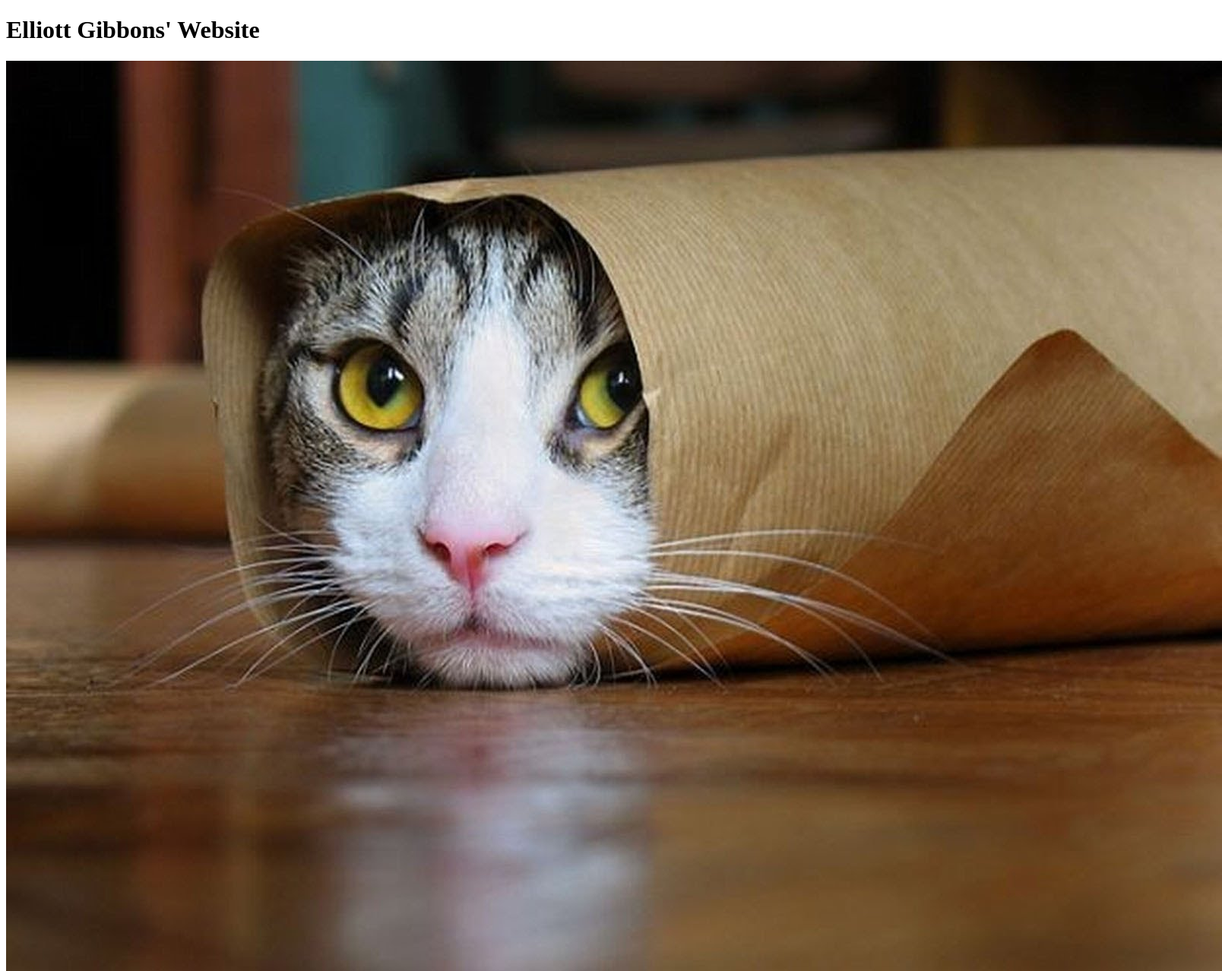
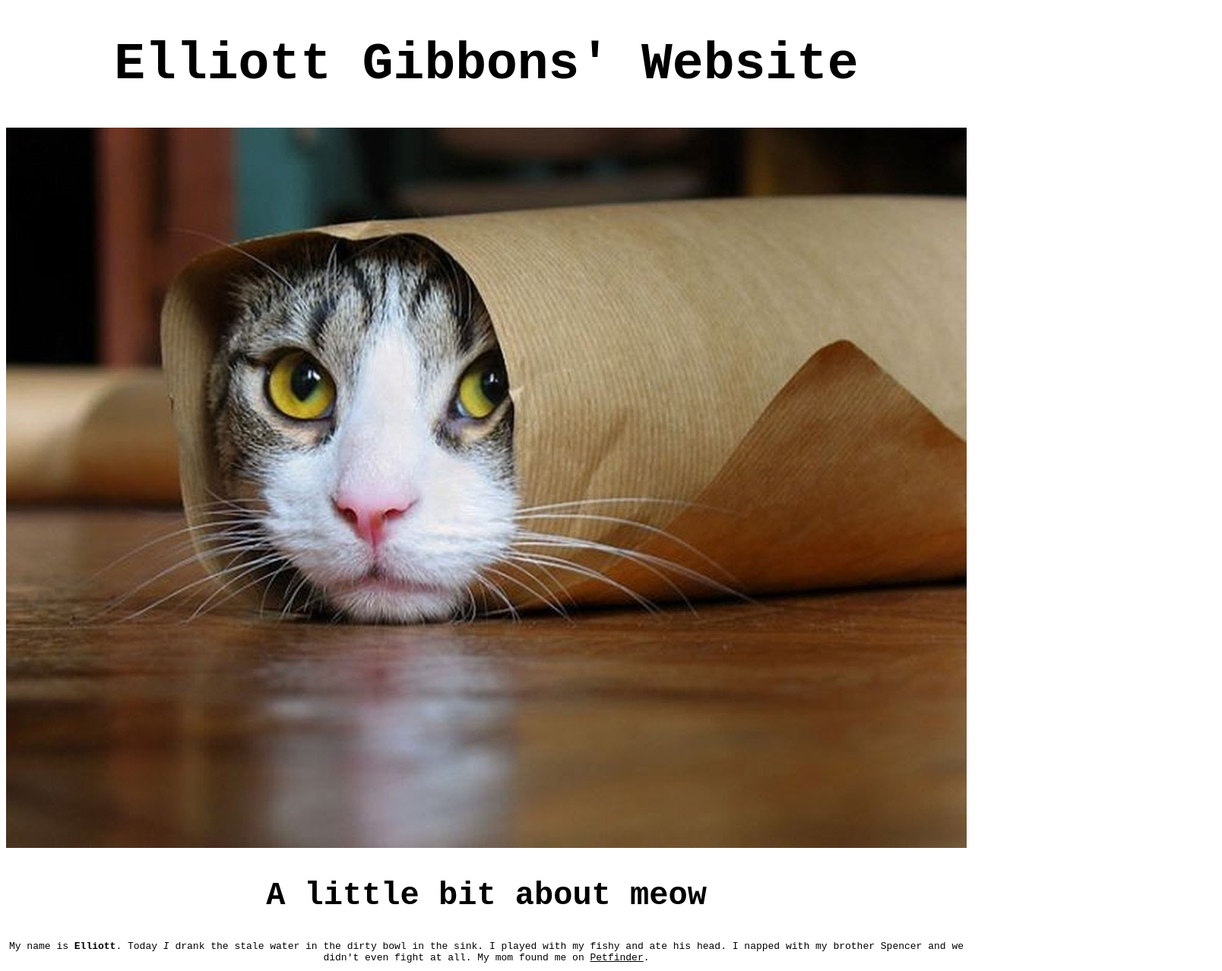
Before and after one commit to rachelegibbons/elliotts-website, a plain HTML site: page elliotts-website.html in a window 1280 px wide. Shown: the top 1278 px of the page at 76% size, 1608 px wide, since content can reach past the window. Drawn offline with Linux system fonts and the light colour scheme.

Commit message:
Update CSS

```diff
--- /dev/null
+++ b/css/styles.css
@@ -0,0 +1,29 @@
+body {
+  font-family: monospace;
+  text-align: center;
+}
+
+h1 {
+  font-size: 68px;
+  color: black;
+}
+
+img {
+  max-width: 100%;
+}
+
+h2 {
+  font-size: 42px;
+}
+
+h3 {
+  font-size: 36px;
+}
+
+a:link, a:active, a:visited {
+  color: black;
+}
+
+a:hover {
+  background-color: yellow;
+}
--- a/elliotts-website.html
+++ b/elliotts-website.html
@@ -1,11 +1,14 @@
 <!DOCTYPE HTML>
 <html>
   <head>
+      <link href="css/styles.css" rel="stylesheet" type="text/css">
     <title>Elliott's Web Page</title>
   </head>
   <body>
     <h1>Elliott Gibbons' Website</h1>
-    <img src="img/cat-2.jpg" alt="Image of another cat">
+    <div class="img">
+      <img src="img/cat-2.jpg" alt="Image of another cat">
+    </div>
     <h2>A little bit about meow</h2>
     <p>My name is <strong>Elliott</strong>. Today <em>I</em> drank the stale water in the dirty bowl in the sink. I played with my fishy and ate his head. I napped with my brother Spencer and we didn't even fight at all. My mom found me on <a href="https://www.petfinder.com/"> Petfinder</a>.</p>
     <img src="img/cat-3.jpg" alt="Cat image">
```
